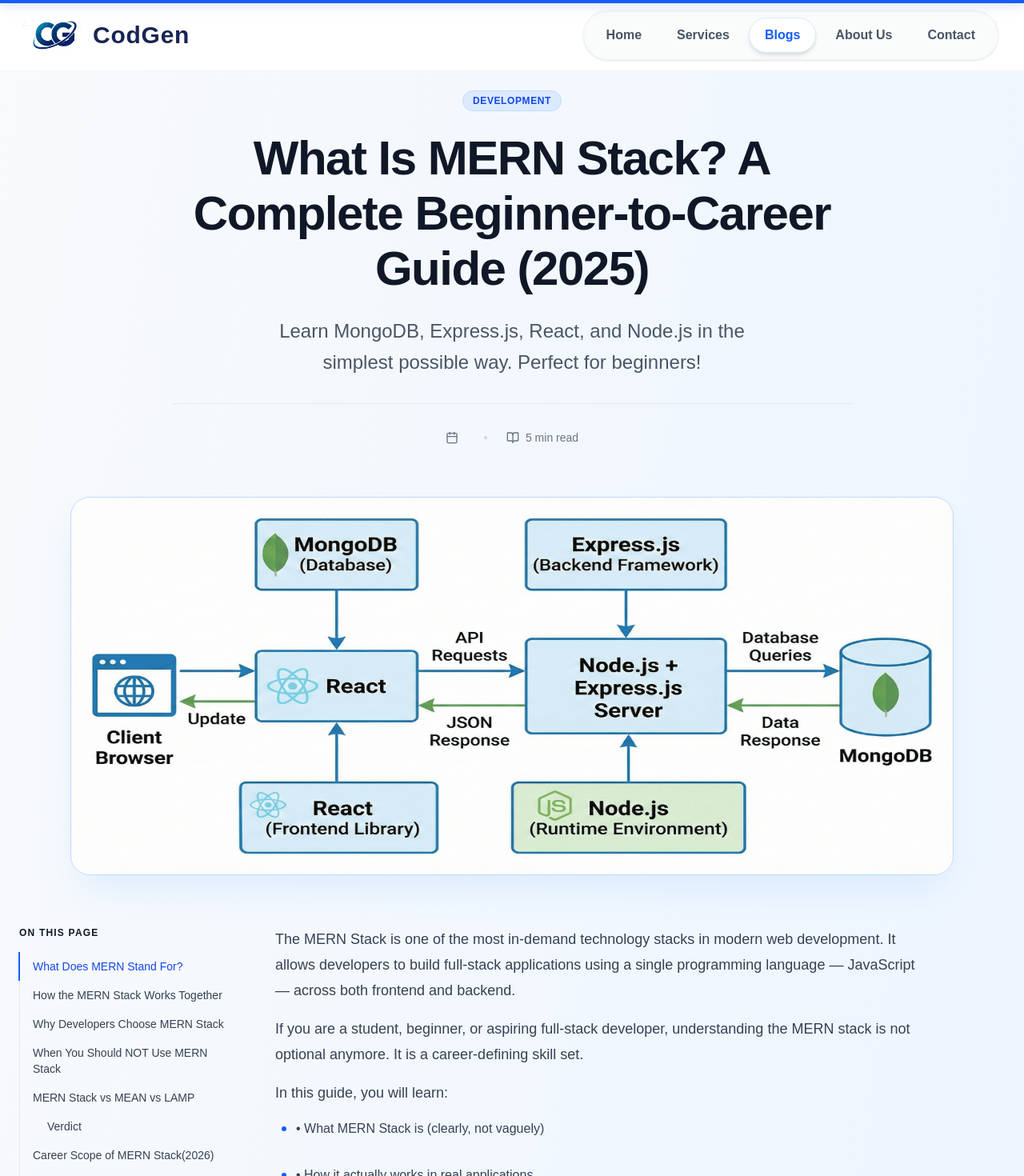
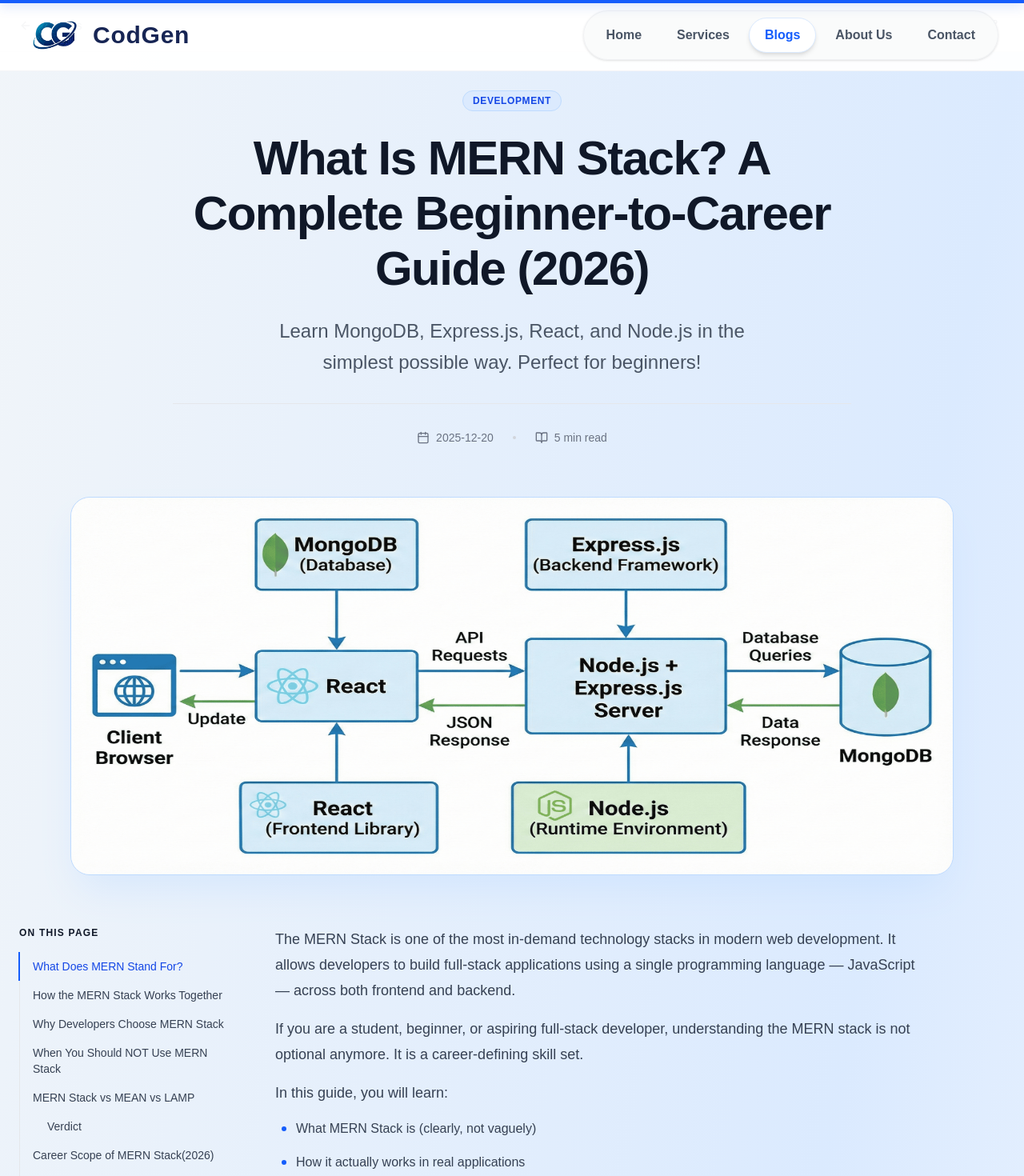
Before and after one commit to vanshsuri07/CodGen, a Next.js app: page /blog/what-is-mern-stack in a window 1280 px wide. Shown: the top 1470 px of the page at 80% size. Built offline with nearby package versions, Linux system fonts and the light colour scheme.

Commit message:
Add Blog details

```diff
--- a/app/blog/[id]/BlogClient.tsx
+++ b/app/blog/[id]/BlogClient.tsx
@@ -108,7 +108,7 @@
   }
 
   return (
-    <div className="min-h-screen bg-linear-to-br from-slate-50 via-blue-50 to-indigo-50 text-gray-900 font-sans selection:bg-blue-200 selection:text-blue-900">
+    <div className="min-h-screen bg-linear-to-br from-slate-100 via-blue-100 to-indigo-2000 text-gray-900 font-sans selection:bg-blue-200 selection:text-blue-900">
 
       {/* Reading Progress Bar (Fixed Top) */}
       <motion.div
@@ -265,7 +265,7 @@
                     return (
                       <h3
                         key={i}
-                        id={sectionId}
+
                         className="text-xl font-bold mt-10 mb-4 text-gray-800 scroll-mt-24 flex items-center gap-2"
                       >
                         <span className="w-1.5 h-1.5 rounded-full bg-blue-600 inline-block" />
@@ -277,7 +277,7 @@
                   // List Items
                   if (line.trim().startsWith("•") || line.trim().startsWith("-")) {
                     return (
-                      <div key={i} className="flex items-start gap-3 mb-4 pl-2">
+                      <div key={i} className="flex items-start gap-3 pl-2">
                         <div className="w-1.5 h-1.5 rounded-full bg-blue-600 mt-2.5 shrink-0" />
                         <p className="text-gray-700 leading-relaxed m-0">
                           {line.replace(/^[•\-]\s*/, "")}
@@ -288,7 +288,7 @@
 
                   // Standard Paragraphs
                   return (
-                    <p key={i} className="text-lg leading-8 text-gray-700 font-normal mb-6">
+                    <p key={i} className="text-lg leading-8 text-gray-700 font-normal mb-4">
                       {line}
                     </p>
                   );
--- a/app/blog/blogdata.ts
+++ b/app/blog/blogdata.ts
@@ -1,7 +1,7 @@
 export const blogs = [
   {
     id: "what-is-mern-stack",
-    title: "What Is MERN Stack? A Complete Beginner-to-Career Guide (2025)",
+    title: "What Is MERN Stack? A Complete Beginner-to-Career Guide (2026)",
     description: "Learn MongoDB, Express.js, React, and Node.js in the simplest possible way. Perfect for beginners!",
     keywords: ["mern stack", "mongodb", "express", "react", "nodejs", "full stack development"],
 
@@ -62,19 +62,19 @@
 
 Key advantages:
 
-One Language Everywhere
+1. One Language Everywhere :-
 JavaScript on frontend, backend, and database logic → faster learning and development.
 
-High Performance
+2. High Performance :-
 Node.js uses non-blocking I/O → excellent for real-time apps.
 
-Component-Based UI
+3. Component-Based UI :-
 React encourages reusable components → cleaner and maintainable code.
 
-Massive Community Support
+4. Massive Community Support :-
 Problems are already solved. Documentation, tutorials, and libraries are everywhere.
 
-Perfect for Startups
+5. Perfect for Startups :-
 Fast development + scalability = ideal for MVPs and growing products.
 
 ## When You Should NOT Use MERN Stack
@@ -172,6 +172,7 @@
 
     category: "Development",
     featured: true,
+    date: "2025-12-20",
 
   },
 //   {
```
Lines whose indentation alone changed are shown as unchanged.
